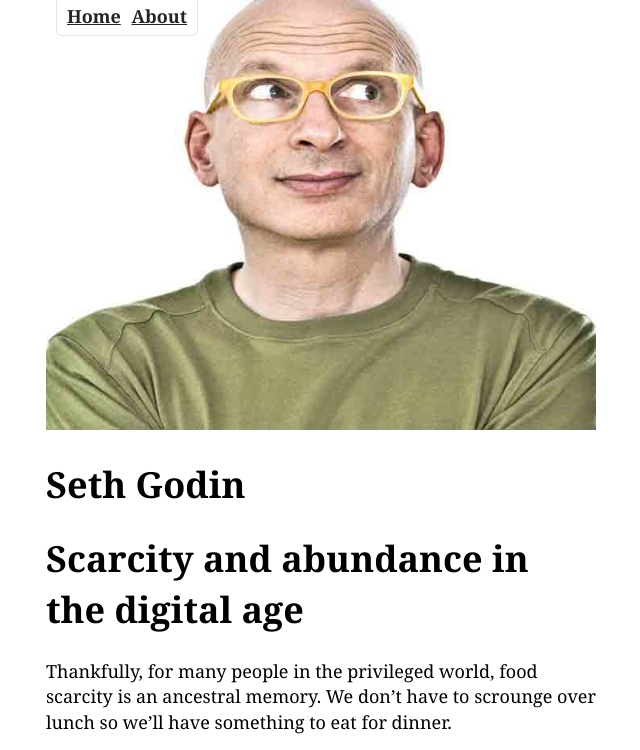
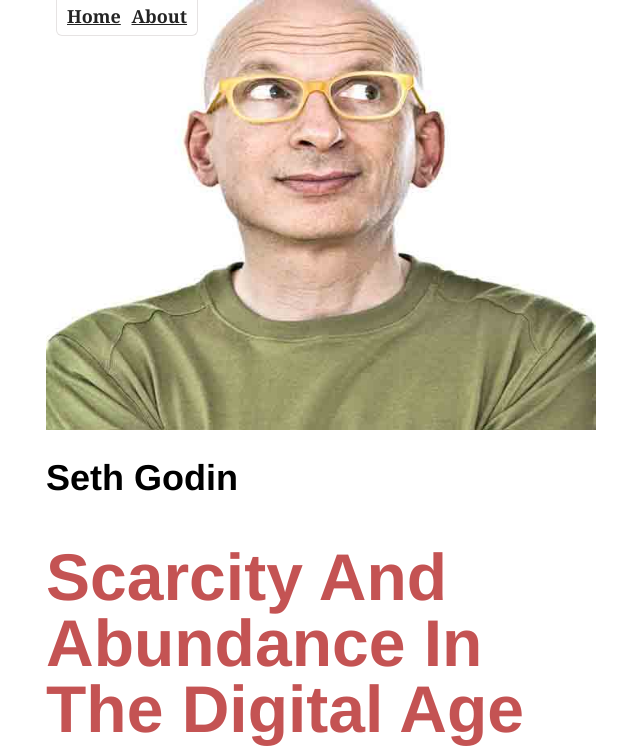
Before and after one commit to aesposito12/angela_demo_02, a plain HTML site: page index.html in a window 1280 px wide. Shown: the top 750 px of the page, without its empty margins (319-959 px from the left). Drawn offline with nearby package versions, Linux system fonts and the light colour scheme; a script that the page names is missing; a web font is replaced by a local one.

Commit message:
added fonts to headlines

```diff
--- a/scss/_base.scss
+++ b/scss/_base.scss
@@ -18,7 +18,7 @@
     max-width:100%;
     margin:0;
 }
-
+//Start nav styling
 nav {
     background-color: #fff;
     border:1px solid $background-color;
@@ -58,3 +58,17 @@
     @include body-font-bold;
     transiton: color 350ms linear;
 }
+
+//End nav styling
+
+h1, h2, h3{
+@include headline-font;
+    line-height: 1;
+}
+
+article h1{
+    color: $color-title;
+    @include fontSize(66px);
+    margin: 48px 0 48px 0;
+    text-transform: capitalize;
+}
```
Also changed, not shown: css/main.css.
